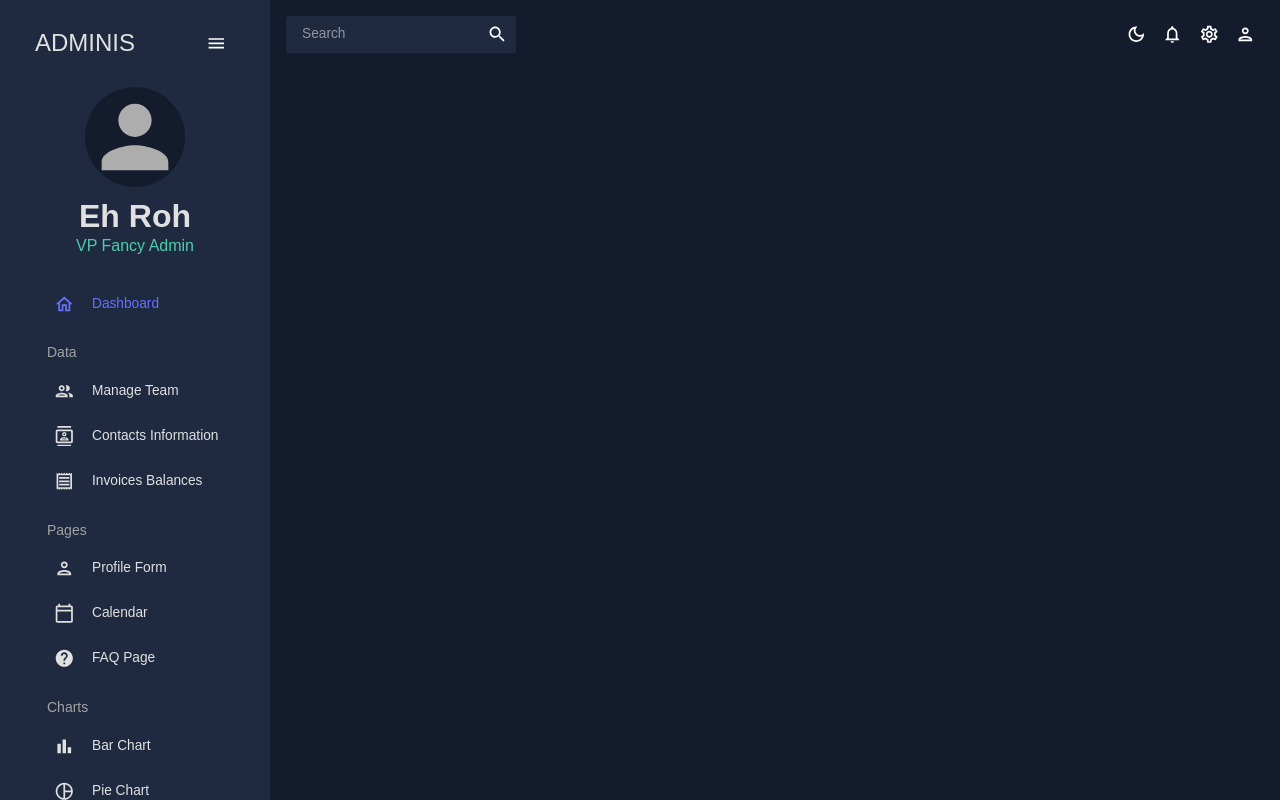
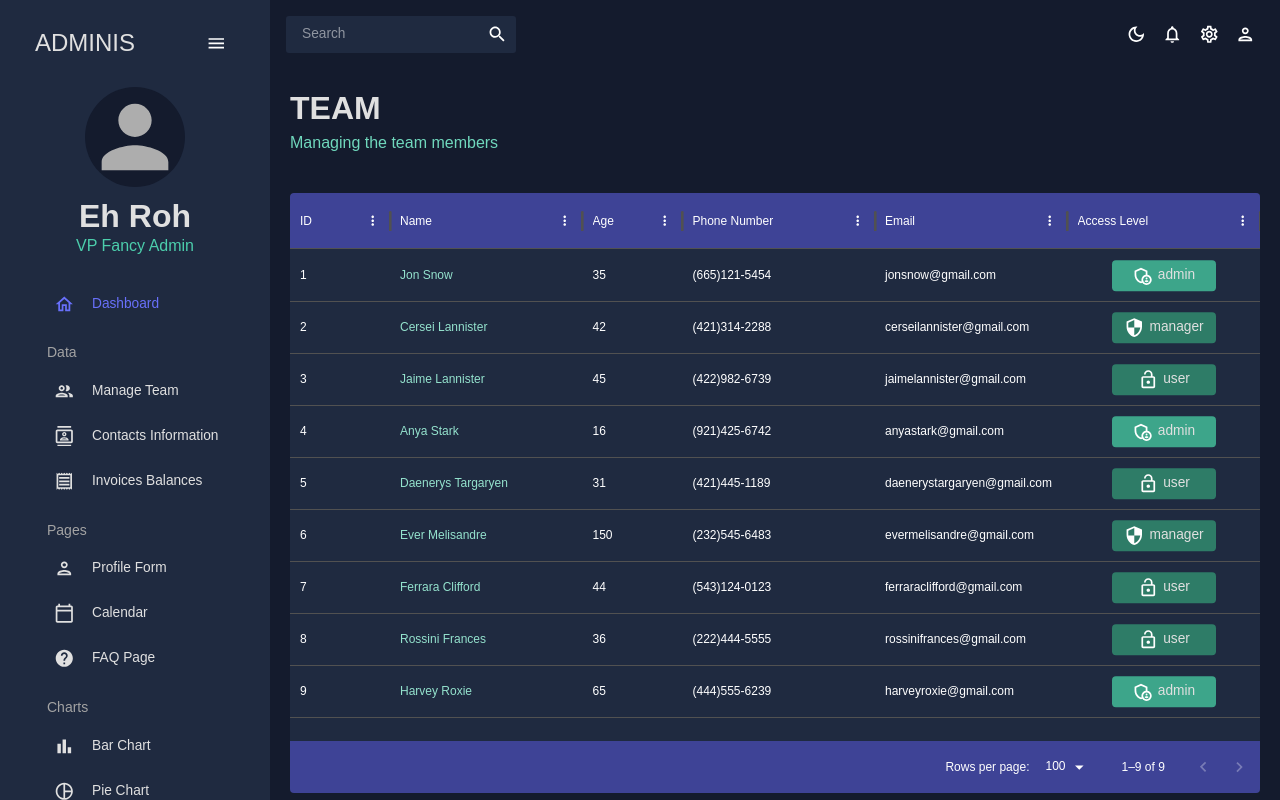
Before and after one commit to IgorCua/Admin-Dashboard-React, a React (Create React App) app: page /team in a window 1280 px wide. Built offline with nearby package versions, Linux system fonts and the light colour scheme.

Commit message:
feat: Team page added;

```diff
--- a/src/App.js
+++ b/src/App.js
@@ -4,7 +4,7 @@
 import { Dashboard } from './scenes/dashboard/Index';
 import { Topbar } from './scenes/global/Topbar';
 import { Sidebar } from './scenes/global/Sidebar';
-// import { Team } from './scenes/team';
+import { Team } from './scenes/team/index.jsx';
 // import { Invoices } from './scenes/invoices';
 // import { Contacts } from './scenes/contacts';
 // import { Bar } from './scenes/bar';
@@ -28,7 +28,7 @@
                 <Topbar/>
                 <Routes>
                   <Route path='/' element={<Dashboard/>}/>
-                  {/* <Route path='/team' element={<Team/>}/> */}
+                  <Route path='/team' element={<Team/>}/>
                   {/* <Route path='/contacts' element={<Contacts/>}/> */}
                   {/* <Route path='/invoices' element={<Invoices/>}/> */}
                   {/* <Route path='/form' element={<Form/>}/> */}
--- a/src/components/Header.jsx
+++ b/src/components/Header.jsx
@@ -0,0 +1,21 @@
+import { Box, Typography, useTheme } from "@mui/material";
+import { tokens } from "../styles/theme";
+
+export const Header = ({title, subtitle}) => {
+    const theme = useTheme();
+    const colors = tokens(theme.palette.mode);
+
+    return <Box mb={'30px'}>
+        <Typography variant="h2"
+            color={colors.grey[100]}
+            fontWeight={'bold'}
+            sx={{mb: '5px'}}
+        >
+            {title}
+        </Typography>
+        <Typography
+            variant="h5"
+            color={colors.greenAccent[400]}
+        >{subtitle}</Typography>
+    </Box>
+}
--- a/src/data/mockData.js
+++ b/src/data/mockData.js
@@ -1,4 +1,4 @@
-import { tokens } from "../theme";
+import { tokens } from "../styles/theme";
 
 export const mockDataTeam = [
   {
--- a/src/scenes/dashboard/Index.jsx
+++ b/src/scenes/dashboard/Index.jsx
@@ -1,5 +1,5 @@
 import { Box } from "@mui/material"
-import { Header } from "../../components/Header"
+import { Header } from "../../components/Header";
 
 export const Dashboard = () => {
     return <Box m={'20px'}>
@@ -8,7 +8,7 @@
             justifyContent: 'space-between',
             alignItems: 'center'
         }}>
-            {/* <Header title={'DASHBOARD'} subtitle={'welcome to your dashboard'}/> */}
+            <Header title={'DASHBOARD'} subtitle={'welcome to your dashboard'}/>
         </Box>
     </Box>
 }
--- /dev/null
+++ b/src/scenes/team/index.jsx
@@ -0,0 +1,131 @@
+import { Box, Typography, useTheme } from "@mui/material";
+import { DataGrid } from "@mui/x-data-grid";
+import { tokens } from "../../styles/theme";
+import { mockDataTeam } from "../../data/mockData";
+import AdminPanelSettingsOutlinedIcon from "@mui/icons-material/AdminPanelSettingsOutlined";
+import LockOpenOutlinedIcon from "@mui/icons-material/LockOpenOutlined";
+import SecurityOutlinedIcon from "@mui/icons-material/SecurityOutlined";
+import { Header } from "../../components/Header";
+
+export const Team = () => {
+    const theme = useTheme();
+    const colors = tokens(theme.palette.mode);
+
+    const columns = [
+        { field: "id", headerName: "ID", headerClassName: 'dataGrid-header'},
+        {
+            field: "name",
+            headerName: "Name",
+            flex: 1,
+            cellClassName: "name-column--cell",
+            headerClassName: 'dataGrid-header'
+        },
+        {
+            field: "age",
+            headerName: "Age",
+            type: "number",
+            headerAlign: "left",
+            align: "left",
+            headerClassName: 'dataGrid-header'
+        },
+        {
+            field: "phone",
+            headerName: "Phone Number",
+            flex: 1,
+            headerClassName: 'dataGrid-header'
+        },
+        {
+            field: "email",
+            headerName: "Email",
+            flex: 1,
+            headerClassName: 'dataGrid-header'
+        },
+        {
+            field: "accessLevel",
+            headerName: "Access Level",
+            flex: 1,
+            headerClassName: 'dataGrid-header',
+            renderCell: ({ row: { access } }) => {
+                return (
+                    <Box
+                        sx={{
+                            m: `0 auto`,
+                            p: "5px",
+                            width: "60%",
+                            minWidth: "85px",
+                            display: "flex",
+                            justifyContent: "center",
+                            transform: "translateY(calc(50% - 5px))",
+                            backgroundColor:
+                                access === "admin"
+                                    ? colors.greenAccent[600]
+                                    : access === "manager"
+                                    ? colors.greenAccent[700]
+                                    : colors.greenAccent[700],
+                            borderRadius: "4px",
+                        }}
+                    >
+                        {access === "admin" && (
+                            <AdminPanelSettingsOutlinedIcon />
+                        )}
+                        {access === "manager" && <SecurityOutlinedIcon />}
+                        {access === "user" && <LockOpenOutlinedIcon />}
+                        <Typography
+                            sx={{
+                                ml: "5px",
+                                color: colors.grey[100],
+                            }}
+                        >
+                            {access}
+                        </Typography>
+                    </Box>
+                );
+            },
+        },
+    ];
+
+    return (
+        <Box m={"20px"}>
+            <Header title={"TEAM"} subtitle={"Managing the team members"} />
+            <Box
+                sx={{
+                    m: "40px 0 0 0",
+                    height: "75vh",
+                    "& .MuiDataGrid-root": {
+                        border: "none",
+                    },
+                    '& .dataGrid-header':{
+                        backgroundColor: colors.blueAccent[700],
+                        border: "none",
+                    },
+                    '& .MuiDataGrid-columnHeaders': {
+                        backgroundColor: colors.blueAccent[700],
+                        borderBottom: "none",
+                    },
+                    "& .MuiDataGrid-row": {
+                        border: "none",
+                    },
+                    "& .MuiDataGrid-cell": {
+                        borderBottom: "none",
+                    },
+                    "& .name-column--cell": {
+                        color: colors.greenAccent[300],
+                        // border: 'none'
+                    },
+                    "& .MuiDataGrid-virtualScroller": {
+                        backgroundColor: colors.primary[400],
+                    },
+                    "& .MuiDataGrid-footerContainer": {
+                        borderTop: "none",
+                        backgroundColor: colors.blueAccent[700],
+                    },
+                    "& .MuiCheckbox-root": {
+                        color: `${colors.greenAccent[200]} !important`,
+                    },
+                }}
+            >
+                <DataGrid rows={mockDataTeam} columns={columns} />
+            </Box>
+        </Box>
+    );
+};
```
